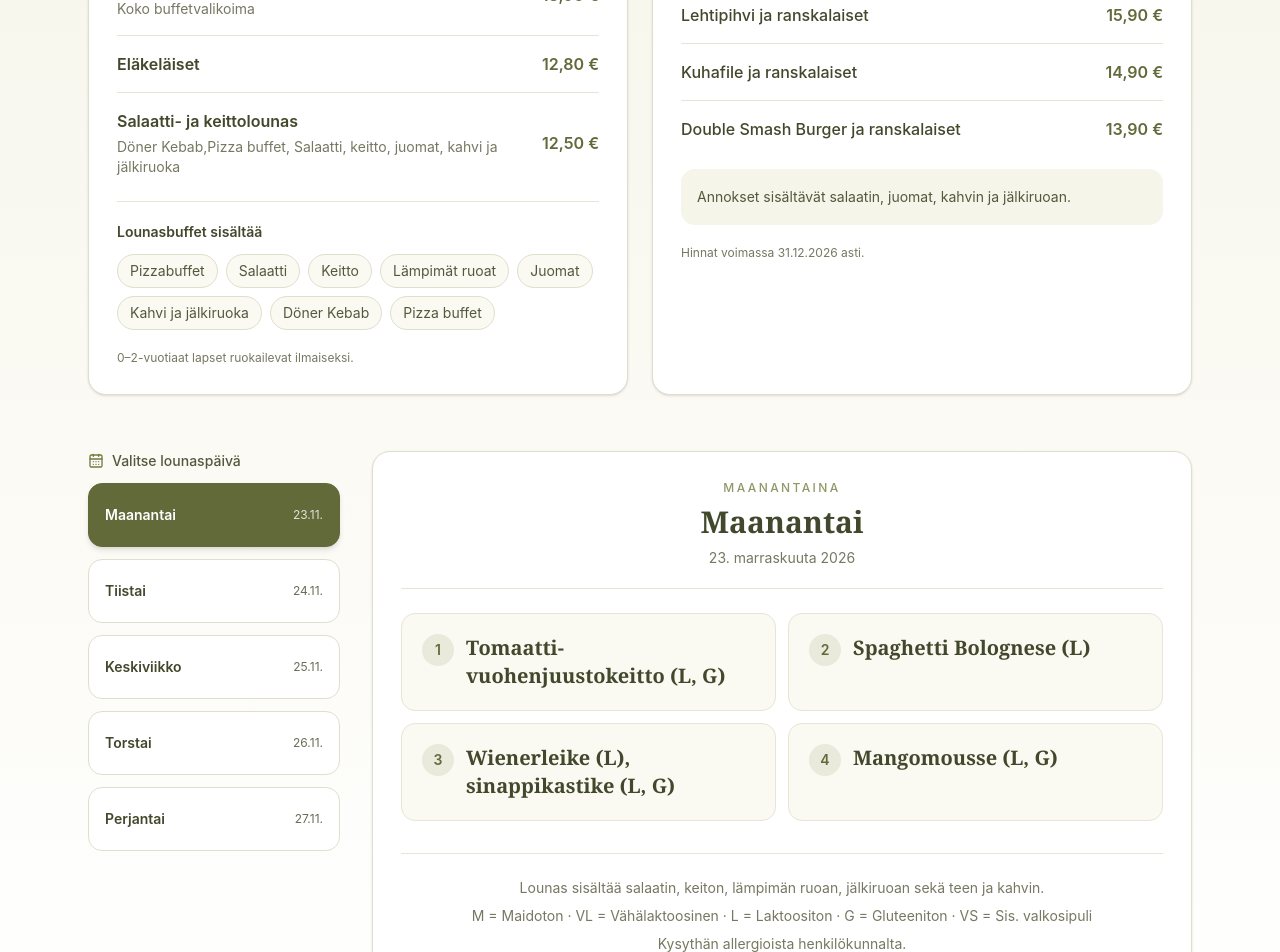
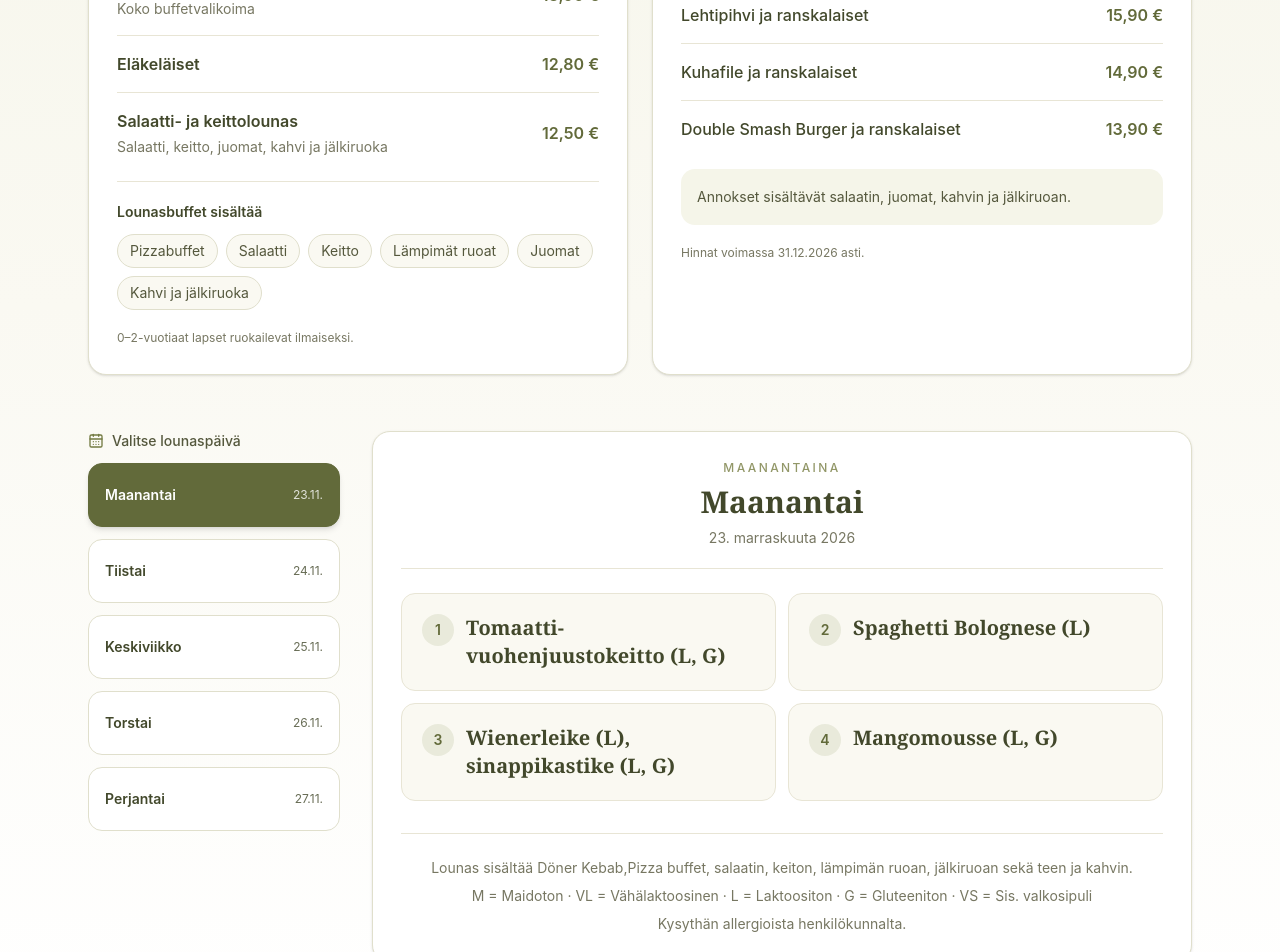
Before and after one commit to Villa-Brunni/villabrunni, a Next.js app: page /lounas in a window 1280 px wide. Shown: the part 500-1452 px from the top of the page. Built offline with nearby package versions, Linux system fonts and the light colour scheme.

Commit message:
feat: update buffet options and lunch menu to remove Döner Kebab and Pizza buffet

```diff
--- a/components/menu/LunchMenu.tsx
+++ b/components/menu/LunchMenu.tsx
@@ -40,9 +40,7 @@ const buffetOptions = [
   "Keitto",
   "Lämpimät ruoat",
   "Juomat",
-  "Kahvi ja jälkiruoka",
-  "Döner Kebab",
-  "Pizza buffet"
+  "Kahvi ja jälkiruoka"
 ];
 
 const lunchOptions = [
@@ -167,7 +165,7 @@ export default function LunchMenu({
                   </p>
 
                   <p className="mt-1 text-sm text-[#777762]">
-                    Döner Kebab,Pizza buffet, Salaatti, keitto, juomat,
+                    Salaatti, keitto, juomat,
                     kahvi ja jälkiruoka
                   </p>
                 </div>
@@ -348,7 +346,7 @@ export default function LunchMenu({
               {/* Menu information */}
               <div className="mt-6 space-y-2 border-t border-[#e8e5d5] pt-5 text-center text-xs leading-5 text-[#777762] sm:text-sm md:mt-8 md:pt-6">
                 <p>
-                  Lounas sisältää salaatin, keiton,
+                  Lounas sisältää Döner Kebab,Pizza buffet, salaatin, keiton,
                   lämpimän ruoan, jälkiruoan sekä
                   teen ja kahvin.
                 </p>
--- a/package.json
+++ b/package.json
@@ -14,7 +14,7 @@
     "cn": "^0.5.1",
     "date-fns": "^4.4.0",
     "lucide-react": "^1.66.0",
-    "next": "16.4.3",
+    "next": "16.4.6",
     "react": "19.3.0",
     "react-dom": "19.3.0",
     "shadcn": "^4.23.0",
```
Also changed, not shown: 1 other file (tests, documents, lock files or other folders).
